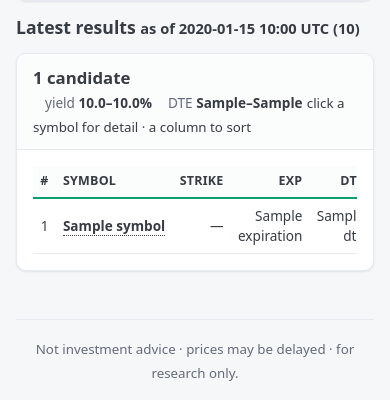
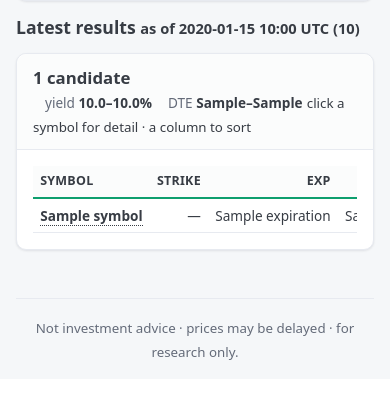
Before and after one commit to sepy97/OptionsScreener, a FastAPI app: template src/wheel_screener/api/templates/dashboard.html in a window 390 px wide. Shown: the part 551-951 px from the top of the page. After the commit the page ends 911 px from the top, so only its background shows below. Run offline with FastAPI, Linux system fonts and the light colour scheme; the template is opened without the code that fills it: most values are stand-ins (such as "Sample title", 1, 10 or a date in 2020); parts of the project's set-up code (start-up, migrations or seed data) failed here and were passed over.

Commit message:
fix(ui): Delta header word, no-wrap cells, drop the # column (#36)
Three results-table tweaks: (1) 'Δ' header -> 'Delta' (greeks read as words in options trackers); (2) th/td white-space:nowrap so cells (esp. the expiration date) never wrap to two lines on any sort; (3) removed the '#' row-number column (12 cols now). Shifted all column-index CSS accordingly — alignment (Symbol=col1), muted reference cols (Bid=7/Mid=8/OI=9/Fund=11), responsive hiding, and the detail colspan 13->12. 150 tests.

Co-authored-by: Sam Pyankov <spyankov@Sams-MacBook-Air.local>
Co-authored-by: Claude Opus 4.8 (1M context) <noreply@anthropic.com>

```diff
--- a/src/wheel_screener/api/static/custom.css
+++ b/src/wheel_screener/api/static/custom.css
@@ -83,7 +83,7 @@ form label small { font-weight: 400; color: var(--pico-muted-color); }
 /* --- results table --- */
 figure { margin: 0; overflow-x: auto; }
 table { font-size: 0.9rem; margin: 0; }
-th, td { padding: 0.45rem 0.65rem; }
+th, td { padding: 0.45rem 0.65rem; white-space: nowrap; }   /* cells never wrap (dates stay 1 line) */
 thead th {
   position: sticky; top: 0; z-index: 1;
   background: var(--pico-card-sectioning-background-color, #eef2f5);
@@ -92,16 +92,16 @@ thead th {
 }
 tbody tr:not(.detail):nth-child(odd) { background: rgba(125, 125, 125, 0.05); }   /* zebra */
 tbody tr:not(.detail):hover { background: var(--wheel-accent-soft); }              /* wins over zebra */
-/* right-align + tabular figures on every column but Symbol, so numbers line up */
-thead th:not(:nth-child(2)), tbody td:not(:nth-child(2)) { text-align: right; font-variant-numeric: tabular-nums; }
-tbody td:nth-child(2) { text-align: left; }
+/* right-align + tabular figures on every column but Symbol (col 1), so numbers line up */
+thead th:not(:nth-child(1)), tbody td:not(:nth-child(1)) { text-align: right; font-variant-numeric: tabular-nums; }
+tbody td:nth-child(1) { text-align: left; }
 th a, td a { text-decoration: none; color: inherit; cursor: pointer; white-space: nowrap; }
 th a:hover, td a:hover { color: var(--wheel-accent); text-decoration: underline; }
 td a strong { border-bottom: 1px dotted currentColor; }   /* hint: symbol is clickable */
 
-/* column emphasis: mute reference cols (Bid/Mid/OI/Fund.); highlight yield + a score bar */
-tbody td:nth-child(8), tbody td:nth-child(9),
-tbody td:nth-child(10), tbody td:nth-child(12) { color: var(--pico-muted-color); }
+/* column emphasis: mute reference cols (Bid=7/Mid=8/OI=9/Fund=11); highlight yield + a score bar */
+tbody td:nth-child(7), tbody td:nth-child(8),
+tbody td:nth-child(9), tbody td:nth-child(11) { color: var(--pico-muted-color); }
 .y-hi { color: var(--wheel-accent-strong); font-weight: 700; }
 .y-mid { font-weight: 600; }
 .y-lo { color: var(--pico-muted-color); }
@@ -140,11 +140,11 @@ tbody td:nth-child(10), tbody td:nth-child(12) { color: var(--pico-muted-color);
   .brand-sub { font-size: 0.78rem; }
   table { font-size: 0.85rem; }
   th, td { padding: 0.4rem 0.45rem; }
-  /* drop reference columns (Bid, Mid, OI, Fund.) — the wide table still scrolls if needed */
+  /* drop reference columns (Bid=7, Mid=8, OI=9, Fund=11) — the wide table still scrolls if needed */
+  thead th:nth-child(7), tbody td:nth-child(7),
   thead th:nth-child(8), tbody td:nth-child(8),
   thead th:nth-child(9), tbody td:nth-child(9),
-  thead th:nth-child(10), tbody td:nth-child(10),
-  thead th:nth-child(12), tbody td:nth-child(12) { display: none; }
+  thead th:nth-child(11), tbody td:nth-child(11) { display: none; }
   .segmented label { padding: 0.45rem 0.3rem; font-size: 0.8rem; }
   .segmented label small { font-size: 0.64rem; }
 }
--- a/src/wheel_screener/api/templates/_candidate.html
+++ b/src/wheel_screener/api/templates/_candidate.html
@@ -1,6 +1,6 @@
 {% set k = c.contract %}
 <tr class="detail">
-  <td colspan="13">
+  <td colspan="12">
     <div class="detail">
       <a href="#" class="detail-close" onclick="this.closest('tr').remove();return false;"
          aria-label="close">×</a>
--- a/src/wheel_screener/api/templates/_results.html
+++ b/src/wheel_screener/api/templates/_results.html
@@ -25,9 +25,8 @@
     <table>
       <thead>
         <tr>
-          <th>#</th>
           {{ sortlink("Symbol", "symbol") }}{{ sortlink("Strike", "strike") }}
-          {{ sortlink("Exp", "exp") }}{{ sortlink("DTE", "dte") }}{{ sortlink("Δ", "delta") }}
+          {{ sortlink("Exp", "exp") }}{{ sortlink("DTE", "dte") }}{{ sortlink("Delta", "delta") }}
           {{ sortlink("IV", "iv") }}{{ sortlink("Bid", "bid") }}{{ sortlink("Mid", "mid") }}
           {{ sortlink("OI", "oi") }}{{ sortlink("Yield", "yield") }}
           {{ sortlink("Fund.", "fund") }}{{ sortlink("Score", "score") }}
@@ -37,7 +36,6 @@
         {% for c in job.result %}
         {% set k = c.contract %}
         <tr>
-          <td>{{ loop.index }}</td>
           {# click a symbol to insert its detail as a new row below (afterend) — no fragile
              hidden row / :has reveal, and no symbol-based DOM id (dotted tickers break selectors) #}
           <td><a href="#" hx-get="/runs/{{ job.job_id }}/candidates/{{ c.symbol }}"
```
